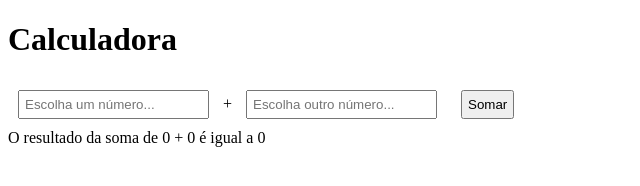
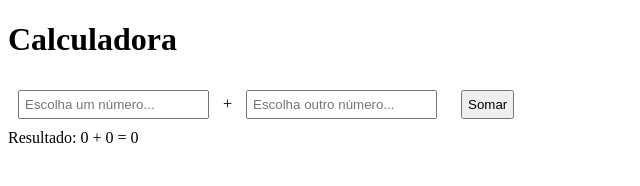
Before and after one commit to ErikJuanDev/JavaScript, a plain HTML site: page exercicios/aula9/ex002.html in a window 1280 px wide. Both pictures are taken after a click on the button "Somar". Shown: the whole page, without its empty margins (0-640 px from the left). Drawn offline with Linux system fonts and the light colour scheme.

Commit message:
update calculadora simples

```diff
--- a/exercicios/aula9/ex002.html
+++ b/exercicios/aula9/ex002.html
@@ -16,18 +16,27 @@
     <input type="number" name="ct1" id="ct1" placeholder="Escolha um número..."> +
     <input type="number" name="ct2" id="ct2" placeholder="Escolha outro número...">
     <input type="button" value="Somar" onclick="somar()">
-    <div id="res">
-        Resultado
+    <div id="resul">
+        Resultado:
+        <span id="res"></span> <!--Caixa in line invisivel-->
     </div>
     <script>
         function somar(){
             const t1 = document.getElementById('ct1')
             const t2 = document.getElementById('ct2')
+            // constantes ligadas ao input
+
             let n1 = Number(t1.value)
             let n2 = Number(t2.value)
+            // variáveis ligadas as constantes
+            //value = valor escolhido/escolha
+
             let s = n1 + n2
+            //soma
+
             let res = document.getElementById('res')
-            res.innerHTML = `O resultado da soma de ${n1} + ${n2} é igual a ${s}`
+            res.innerHTML = ` ${n1} + ${n2} = ${s}`
+            //substituição do span pelo texto escolhido
         }
     </script>
 </body>
```
